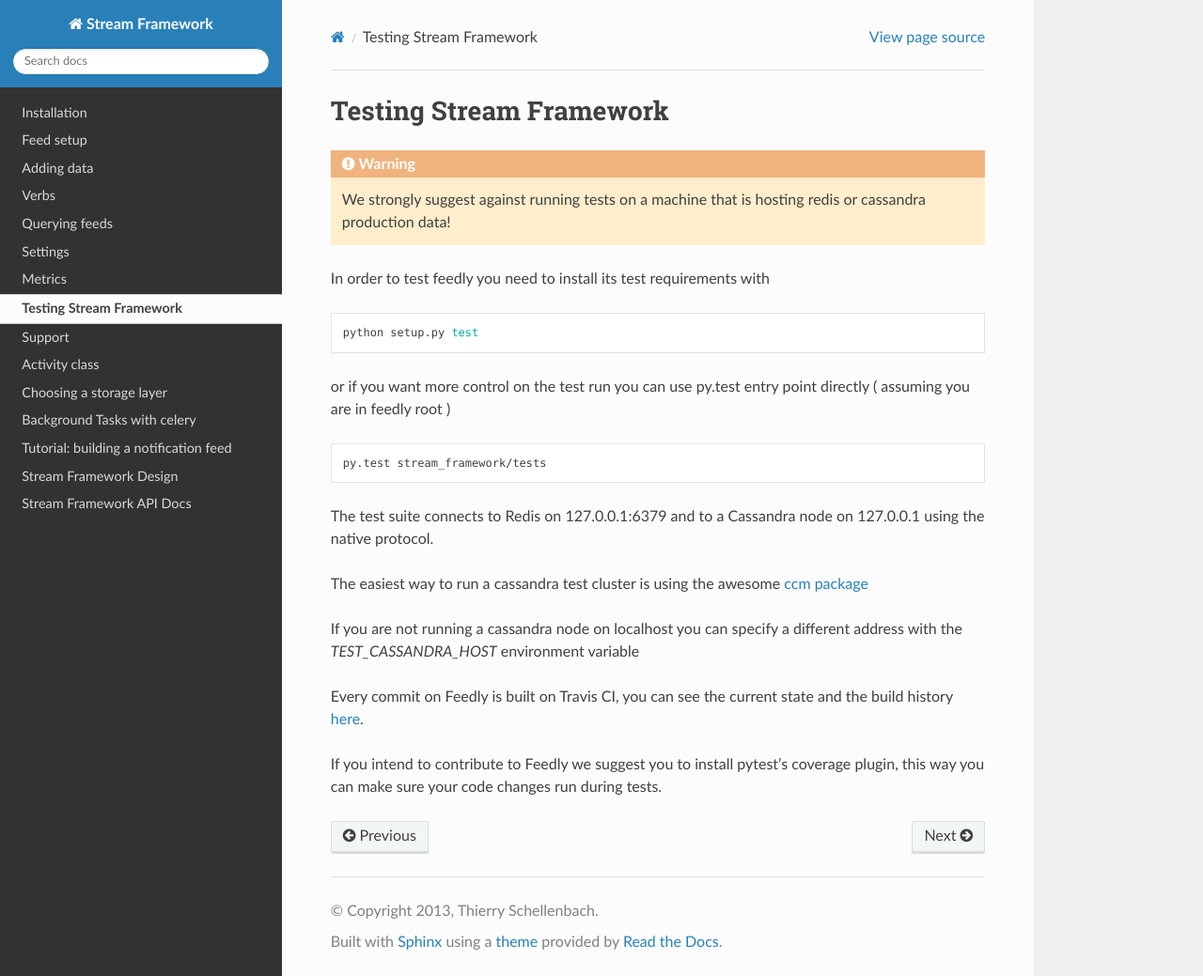
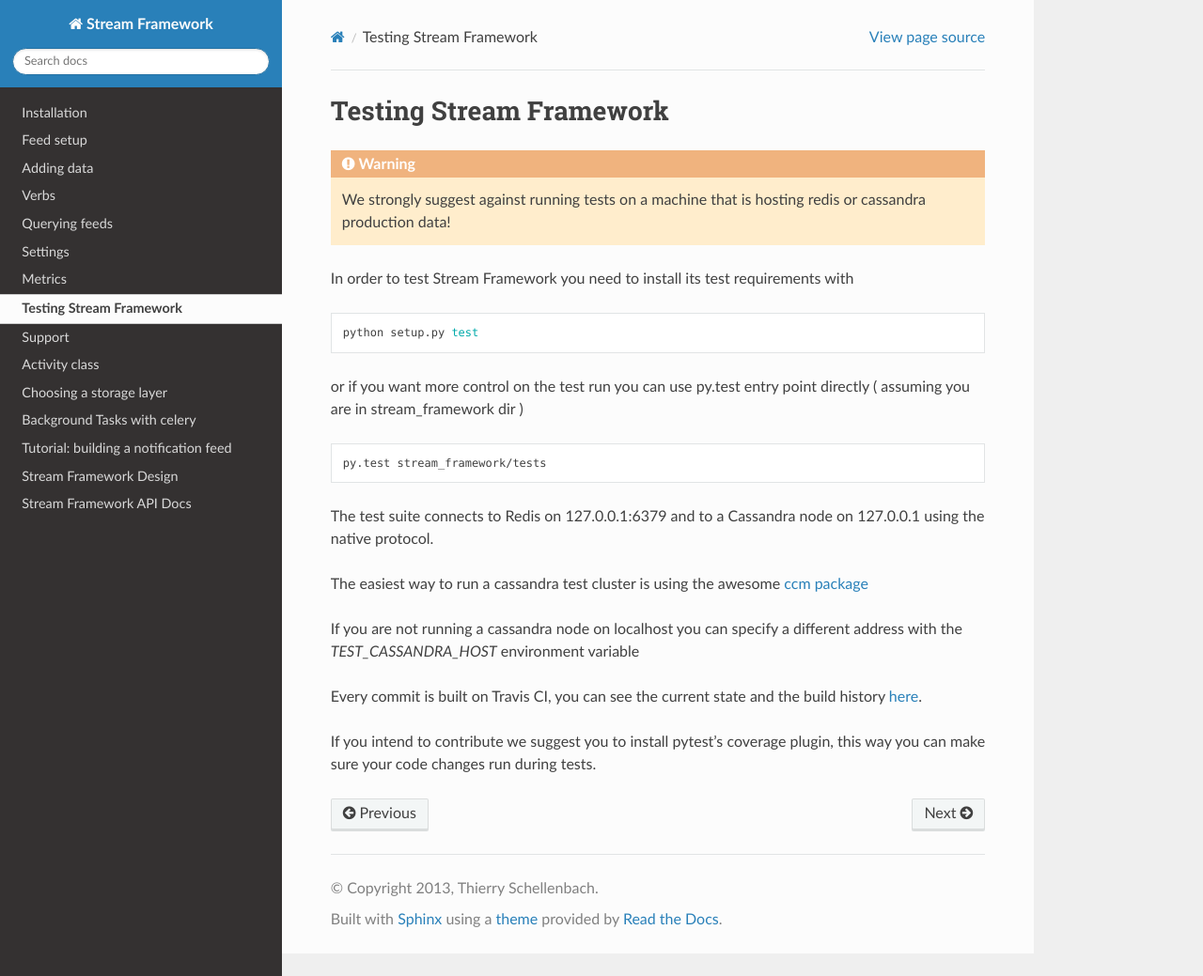
Before and after one commit to tschellenbach/Stream-Framework, a Sphinx documentation site: the page built from docs/testing.rst, in a window 1280 px wide and 1039 px high. Shown: the whole window at 94% size. Built offline with Sphinx 7.4.7 and the Read the Docs theme 2.0.0, drawn with Linux system fonts in a browser that asks for light colours.

Commit message:
more renaming

```diff
--- a/docs/feed_setup.rst
+++ b/docs/feed_setup.rst
@@ -18,7 +18,7 @@ two feeds:
 
 
 Next up we need to hook up the Feeds to your Manager class.
-The Feedly class knows how to fanout new activities to the feeds of all your followers.
+The Manager class knows how to fanout new activities to the feeds of all your followers.
 
 .. code:: python
 
--- a/docs/readme.rst
+++ b/docs/readme.rst
@@ -239,4 +239,4 @@ Paper <http://research.yahoo.com/files/sigmod278-silberstein.pdf>`__
 Instagram <http://planetcassandra.org/blog/post/instagram-making-the-switch-to-cassandra-from-redis-75-instasavings>`__
 
 .. |Build Status| image:: https://travis-ci.org/tschellenbach/Stream-Framework.png?branch=master
-   :target: https://travis-ci.org/tschellenbach/Feedly
+   :target: https://travis-ci.org/tschellenbach/Stream-Framework
--- a/docs/settings.rst
+++ b/docs/settings.rst
@@ -38,7 +38,7 @@ Defaults to ``['localhost']``
 
 The cassandra keyspace where feed data is stored
 
-Defaults to ``feedly``
+Defaults to ``stream_framework``
 
 **STREAM_CASSANDRA_CONSISTENCY_LEVEL**
 
@@ -58,11 +58,11 @@ Metric Settings
 
 **STREAM_METRIC_CLASS**
 
-The metric class that will be used to collect feedly metrics.
+The metric class that will be used to collect feeds metrics.
 
 .. note:: The default metric class is not collecting any metric and should be used as example for subclasses
 
-Defaults to ``feedly.metrics.base.Metrics``
+Defaults to ``stream_framework.metrics.base.Metrics``
 
 **STREAM_METRICS_OPTIONS**
 
--- a/docs/testing.rst
+++ b/docs/testing.rst
@@ -3,13 +3,13 @@ Testing Stream Framework
 
 .. warning:: We strongly suggest against running tests on a machine that is hosting redis or cassandra production data!
 
-In order to test feedly you need to install its test requirements with
+In order to test Stream Framework you need to install its test requirements with
 
 .. code-block:: bash
 
 	python setup.py test
 
-or if you want more control on the test run you can use py.test entry point directly ( assuming you are in feedly root )
+or if you want more control on the test run you can use py.test entry point directly ( assuming you are in stream_framework dir )
 
 .. code-block:: bash
 
@@ -22,7 +22,7 @@ The easiest way to run a cassandra test cluster is using the awesome `ccm packag
 
 If you are not running a cassandra node on localhost you can specify a different address with the `TEST_CASSANDRA_HOST` environment variable
 
-Every commit on Feedly is built on Travis CI, you can see the current state and the build history `here <https://travis-ci.org/tschellenbach/Feedly/builds/>`_.
+Every commit is built on Travis CI, you can see the current state and the build history `here <https://travis-ci.org/tschellenbach/Stream-Framework/builds/>`_.
 
-If you intend to contribute to Feedly we suggest you to install pytest's coverage plugin, this way you can make sure your code changes
+If you intend to contribute we suggest you to install pytest's coverage plugin, this way you can make sure your code changes
 run during tests.
```
Also changed, not shown: other parts of docs/readme.rst (+2 -2 lines), README.md (+2 -2 lines), .travis.yml, 1 other file.
